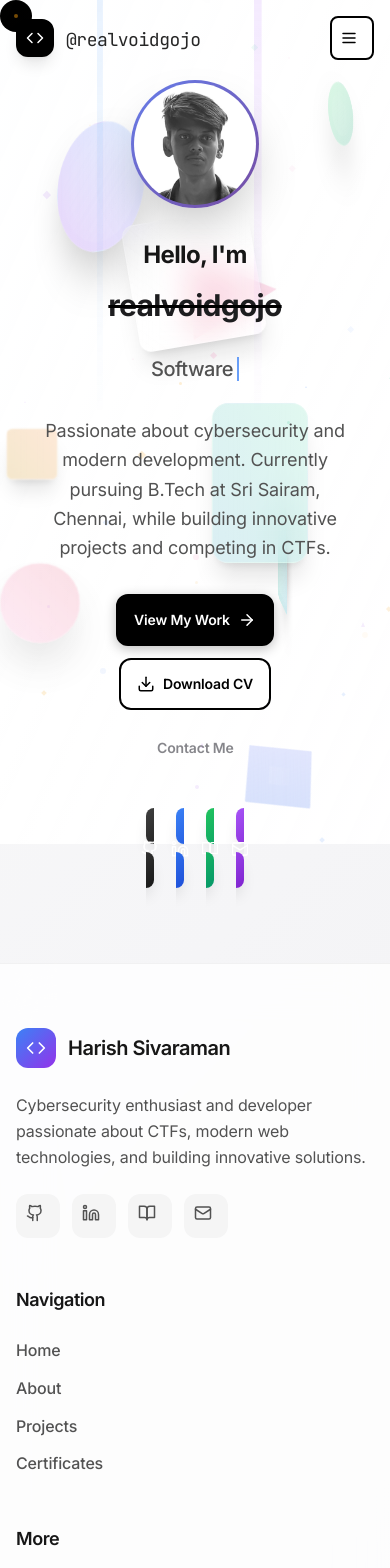
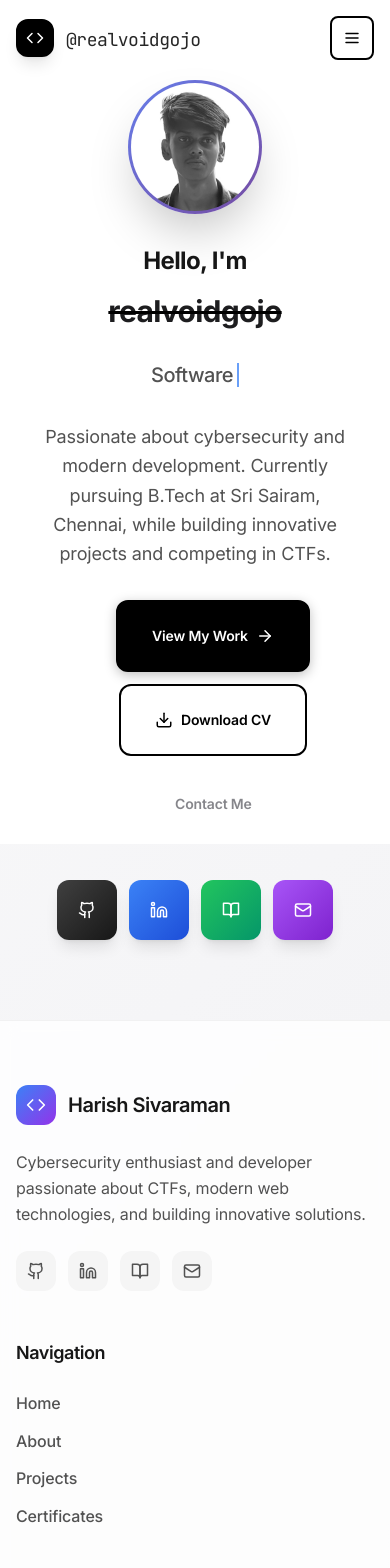
Before and after one commit to realvoidgojo/Portfolio, a React (Vite) app: page / in a window 390 px wide. Shown: the top 1568 px of the page. Built offline with nearby package versions, Linux system fonts and the light colour scheme.

Commit message:
icons aligned centered

```diff
--- a/src/App.tsx
+++ b/src/App.tsx
@@ -1,4 +1,4 @@
-import { useEffect } from "react";
+import { useEffect, useState } from "react";
 import {
   BrowserRouter as Router,
   Routes,
@@ -21,9 +21,29 @@ import ParticleSystem from "./components/ParticleSystem";
 import ThreeDBackground from "./components/ThreeDBackground";
 
 function App() {
+  const [isMobile, setIsMobile] = useState(false);
+  const [isLowPerformance, setIsLowPerformance] = useState(false);
+
   // Initialize EmailJS when the app loads
   useEffect(() => {
     emailjs.init("l0cyQBOYDtcQ3hscB");
+  }, []);
+
+  // Check device capabilities and performance
+  useEffect(() => {
+    const checkDeviceCapabilities = () => {
+      const width = window.innerWidth;
+      const isTouchDevice = 'ontouchstart' in window || navigator.maxTouchPoints > 0;
+      const isSlowDevice = navigator.hardwareConcurrency ? navigator.hardwareConcurrency < 4 : false;
+
+      setIsMobile(width < 768 || isTouchDevice);
+      setIsLowPerformance(width < 350 || isSlowDevice);
+    };
+
+    checkDeviceCapabilities();
+    window.addEventListener('resize', checkDeviceCapabilities);
+
+    return () => window.removeEventListener('resize', checkDeviceCapabilities);
   }, []);
 
   // Hide default cursor for custom cursor experience
@@ -31,7 +51,7 @@ function App() {
     // Only hide cursor on non-touch devices
     const isTouchDevice = 'ontouchstart' in window || navigator.maxTouchPoints > 0;
 
-    if (!isTouchDevice) {
+    if (!isTouchDevice && !isMobile) {
       document.body.style.cursor = 'none';
       document.documentElement.style.cursor = 'none';
     }
@@ -40,19 +60,19 @@ function App() {
       document.body.style.cursor = 'auto';
       document.documentElement.style.cursor = 'auto';
     };
-  }, []);
+  }, [isMobile]);
 
   return (
     <Router>
       <div className="min-h-screen relative">
-        {/* Custom Cursor - only on non-touch devices */}
-        {typeof window !== 'undefined' && !('ontouchstart' in window) && <CustomCursor />}
+        {/* Custom Cursor - only on non-touch, non-mobile devices */}
+        {!isMobile && !isLowPerformance && <CustomCursor />}
 
-        {/* 3D Background with Glassmorphism */}
-        <ThreeDBackground />
+        {/* 3D Background with Glassmorphism - reduced on mobile */}
+        {!isLowPerformance && <ThreeDBackground />}
 
-        {/* Particle System */}
-        <ParticleSystem />
+        {/* Particle System - disabled on low performance devices */}
+        {!isLowPerformance && <ParticleSystem />}
 
         {/* Simple background without parallax effects */}
         <div className="fixed inset-0 pointer-events-none -z-20">
--- a/src/components/About.tsx
+++ b/src/components/About.tsx
@@ -262,7 +262,7 @@ const About = () => {
                 whileHover={{ y: -4, scale: 1.02 }}
               >
                 <div className="flex items-center mb-6">
-                  <div className="p-3 rounded-xl bg-gradient-to-br from-blue-500/20 to-purple-600/20 text-blue-600 dark:text-blue-400 group-hover:scale-110 transition-transform duration-300">
+                  <div className="p-3 rounded-xl bg-gradient-to-br from-blue-500/20 to-purple-600/20 text-blue-600 dark:text-blue-400 group-hover:scale-110 transition-transform duration-300 flex items-center justify-center min-w-[44px] min-h-[44px]">
                     {skillSet.icon}
                   </div>
                   <h3
--- a/src/components/Certificates.tsx
+++ b/src/components/Certificates.tsx
@@ -371,8 +371,8 @@ const Certificates = () => {
                 alt={certificate.title}
                 className="w-full h-full object-cover group-hover:scale-110 transition-transform duration-500"
               />
-              <div className="absolute top-4 right-4 backdrop-blur-xl bg-white/80 dark:bg-neutral-900/80 p-3 rounded-full border border-neutral-200/50 dark:border-neutral-700/50">
-                <div className="text-blue-600 dark:text-blue-400">
+              <div className="absolute top-4 right-4 backdrop-blur-xl bg-white/80 dark:bg-neutral-900/80 p-3 rounded-full border border-neutral-200/50 dark:border-neutral-700/50 flex items-center justify-center min-w-[44px] min-h-[44px]">
+                <div className="text-blue-600 dark:text-blue-400 flex items-center justify-center">
                   {certificate.icon}
                 </div>
               </div>
--- a/src/components/Contact.tsx
+++ b/src/components/Contact.tsx
@@ -364,7 +364,7 @@ const Contact = () => {
                       className="flex items-start space-x-4"
                       whileHover={{ x: 4 }}
                     >
-                      <div className="p-3 bg-gradient-to-br from-blue-500/20 to-purple-600/20 rounded-xl text-blue-600 dark:text-blue-400">
+                      <div className="p-3 bg-gradient-to-br from-blue-500/20 to-purple-600/20 rounded-xl text-blue-600 dark:text-blue-400 flex items-center justify-center min-w-[44px] min-h-[44px]">
                         {item.icon}
                       </div>
                       <div>
@@ -410,7 +410,7 @@ const Contact = () => {
                       href={link.href}
                       target="_blank"
                       rel="noopener noreferrer"
-                      className={`p-4 bg-white/60 dark:bg-neutral-800/60 rounded-2xl border border-neutral-200/50 dark:border-neutral-700/50 text-neutral-600 dark:text-neutral-400 ${link.color} transition-all hover:bg-white/80 dark:hover:bg-neutral-700/80 backdrop-blur-sm group`}
+                      className={`p-4 bg-white/60 dark:bg-neutral-800/60 rounded-2xl border border-neutral-200/50 dark:border-neutral-700/50 text-neutral-600 dark:text-neutral-400 ${link.color} transition-all hover:bg-white/80 dark:hover:bg-neutral-700/80 backdrop-blur-sm group flex items-center justify-center min-w-[56px] min-h-[56px]`}
                       whileHover={{ scale: 1.05, y: -2 }}
                       whileTap={{ scale: 0.95 }}
                     >
--- a/src/components/CustomCursor.tsx
+++ b/src/components/CustomCursor.tsx
@@ -5,6 +5,7 @@ const CustomCursor = () => {
   const [isVisible, setIsVisible] = useState(true);
   const [isHovering, setIsHovering] = useState(false);
   const [cursorType, setCursorType] = useState('default');
+  const [isMobile, setIsMobile] = useState(false);
 
   const cursorX = useMotionValue(0);
   const cursorY = useMotionValue(0);
@@ -22,6 +23,19 @@ const CustomCursor = () => {
   const indicatorYSpring = useSpring(cursorY, { damping: 20, stiffness: 300 });
 
   useEffect(() => {
+    // Check if device is mobile
+    const checkMobile = () => {
+      setIsMobile(window.innerWidth < 768 || 'ontouchstart' in window);
+    };
+
+    checkMobile();
+    window.addEventListener('resize', checkMobile);
+
+    // Don't initialize cursor events on mobile
+    if (isMobile) {
+      return () => window.removeEventListener('resize', checkMobile);
+    }
+
     const moveCursor = (e: MouseEvent) => {
       cursorX.set(e.clientX - 16);
       cursorY.set(e.clientY - 16);
@@ -69,10 +83,13 @@ const CustomCursor = () => {
       document.removeEventListener('mouseleave', handleMouseLeave);
       document.removeEventListener('mouseover', handleElementHover);
     };
-  }, [cursorX, cursorY]);
+  }, [cursorX, cursorY, isMobile]);
 
   // Always render the cursor, control visibility with opacity
   // if (!isVisible) return null;
+
+  // Don't render cursor on mobile devices
+  if (isMobile) return null;
 
   return (
     <>
--- a/src/components/Footer.tsx
+++ b/src/components/Footer.tsx
@@ -74,7 +74,7 @@ const Footer = () => {
                   href={link.url}
                   target="_blank"
                   rel="noopener noreferrer"
-                  className="p-2.5 rounded-xl bg-neutral-100 dark:bg-neutral-800 text-neutral-600 dark:text-neutral-400 hover:bg-neutral-200 dark:hover:bg-neutral-700 hover:text-neutral-800 dark:hover:text-neutral-200 transition-all duration-200"
+                  className="p-2.5 rounded-xl bg-neutral-100 dark:bg-neutral-800 text-neutral-600 dark:text-neutral-400 hover:bg-neutral-200 dark:hover:bg-neutral-700 hover:text-neutral-800 dark:hover:text-neutral-200 transition-all duration-200 flex items-center justify-center min-w-[40px] min-h-[40px]"
                   whileHover={{ y: -2, scale: 1.05 }}
                   whileTap={{ scale: 0.95 }}
                   aria-label={link.label}
--- a/src/components/Hero.tsx
+++ b/src/components/Hero.tsx
@@ -327,7 +327,7 @@ const Hero = () => {
                 href={link.url}
                 target="_blank"
                 rel="noopener noreferrer"
-                className={`bg-gradient-to-br ${link.color} p-2 sm:p-2.5 rounded-xl text-white shadow-lg hover:shadow-xl transition-all duration-300 performance-optimized`}
+                className={`bg-gradient-to-br ${link.color} p-2 sm:p-2.5 rounded-xl text-white shadow-lg hover:shadow-xl transition-all duration-300 performance-optimized flex items-center justify-center min-w-[44px] min-h-[44px]`}
                 whileHover={{ y: -3, scale: 1.05 }}
                 whileTap={{ scale: 0.95 }}
                 aria-label={link.label}
--- a/src/components/MagneticElement.tsx
+++ b/src/components/MagneticElement.tsx
@@ -1,4 +1,4 @@
-import { useRef, useEffect, ReactNode } from 'react';
+import { useRef, useEffect, ReactNode, useState } from 'react';
 import { motion, useMotionValue, useSpring, useTransform } from 'framer-motion';
 
 interface MagneticElementProps {
@@ -15,6 +15,7 @@ const MagneticElement = ({
   distance = 100
 }: MagneticElementProps) => {
   const ref = useRef<HTMLDivElement>(null);
+  const [isMobile, setIsMobile] = useState(false);
 
   const x = useMotionValue(0);
   const y = useMotionValue(0);
@@ -27,6 +28,19 @@ const MagneticElement = ({
   const rotateY = useTransform(xSpring, [-50, 50], [-10, 10]);
 
   useEffect(() => {
+    // Check if device is mobile
+    const checkMobile = () => {
+      setIsMobile(window.innerWidth < 768 || 'ontouchstart' in window);
+    };
+
+    checkMobile();
+    window.addEventListener('resize', checkMobile);
+
+    // Don't initialize magnetic effects on mobile
+    if (isMobile) {
+      return () => window.removeEventListener('resize', checkMobile);
+    }
+
     const handleMouseMove = (e: MouseEvent) => {
       if (!ref.current) return;
 
@@ -59,8 +73,18 @@ const MagneticElement = ({
     return () => {
       document.removeEventListener('mousemove', handleMouseMove);
       document.removeEventListener('mouseleave', handleMouseLeave);
+      window.removeEventListener('resize', checkMobile);
     };
-  }, [x, y, strength, distance]);
+  }, [x, y, strength, distance, isMobile]);
+
+  // Simplified component for mobile devices
+  if (isMobile) {
+    return (
+      <div className={className}>
+        {children}
+      </div>
+    );
+  }
 
   return (
     <motion.div
--- a/src/components/Navbar.tsx
+++ b/src/components/Navbar.tsx
@@ -186,7 +186,7 @@ const Navbar = () => {
 
             {/* Mobile Menu Button with consistent styling */}
             <motion.button
-              className="md:hidden p-2 rounded-lg bg-white dark:bg-black text-black dark:text-white hover:bg-gray-100 dark:hover:bg-gray-900 transition-colors border-2 border-black dark:border-white"
+              className="md:hidden p-2 rounded-lg bg-white dark:bg-black text-black dark:text-white hover:bg-gray-100 dark:hover:bg-gray-900 transition-colors border-2 border-black dark:border-white flex items-center justify-center min-w-[44px] min-h-[44px]"
               onClick={() => setMobileMenuOpen(!mobileMenuOpen)}
               aria-label="Toggle menu"
               whileTap={{ scale: 0.95 }}
--- a/src/components/ThreeDBackground.tsx
+++ b/src/components/ThreeDBackground.tsx
@@ -1,21 +1,33 @@
-import React, { useRef } from 'react';
+import React, { useRef, useState, useEffect } from 'react';
 import { motion, useScroll, useTransform } from 'framer-motion';
 
 const ThreeDBackground = () => {
   const containerRef = useRef<HTMLDivElement>(null);
   const { scrollYProgress } = useScroll();
+  const [isMobile, setIsMobile] = useState(false);
 
-  // Transform values for scroll-based animations
-  const rotateX = useTransform(scrollYProgress, [0, 1], [0, 360]);
-  const rotateY = useTransform(scrollYProgress, [0, 1], [0, 180]);
-  const scale = useTransform(scrollYProgress, [0, 0.5, 1], [1, 1.2, 0.8]);
+  useEffect(() => {
+    const checkMobile = () => {
+      setIsMobile(window.innerWidth < 768);
+    };
 
-  // 3D Objects data
+    checkMobile();
+    window.addEventListener('resize', checkMobile);
+
+    return () => window.removeEventListener('resize', checkMobile);
+  }, []);
+
+  // Transform values for scroll-based animations - reduced on mobile
+  const rotateX = useTransform(scrollYProgress, [0, 1], [0, isMobile ? 180 : 360]);
+  const rotateY = useTransform(scrollYProgress, [0, 1], [0, isMobile ? 90 : 180]);
+  const scale = useTransform(scrollYProgress, [0, 0.5, 1], [1, isMobile ? 1.1 : 1.2, 0.8]);
+
+  // 3D Objects data - reduced count on mobile
   const objects = [
     {
       id: 1,
       type: 'sphere',
-      size: 120,
+      size: isMobile ? 80 : 120,
       position: { top: '15%', left: '10%' },
       animationDelay: 0,
       gradient: 'from-blue-400/20 to-purple-600/20',
@@ -23,11 +35,13 @@ const ThreeDBackground = () => {
     {
       id: 2,
       type: 'cube',
-      size: 100,
+      size: isMobile ? 70 : 100,
       position: { top: '60%', right: '15%' },
       animationDelay: 0.5,
       gradient: 'from-emerald-400/20 to-cyan-600/20',
     },
+    // Reduce objects on mobile
+    ...(isMobile ? [] : [
       {
         id: 3,
         type: 'pyramid',
@@ -59,8 +73,14 @@ const ThreeDBackground = () => {
         position: { top: '10%', right: '5%' },
         animationDelay: 2.5,
         gradient: 'from-green-400/20 to-emerald-600/20',
-    },
+      }
+    ])
   ];
+
+  // Don't render on very small screens (only for performance, not layout)
+  if (typeof window !== 'undefined' && window.innerWidth < 350) {
+    return null;
+  }
 
   const renderObject = (obj: typeof objects[0]) => {
     const baseClasses = `absolute backdrop-blur-xl border border-white/10 shadow-2xl`;
--- a/src/index.css
+++ b/src/index.css
@@ -554,10 +554,92 @@ p {
         margin-bottom: 1rem;
     }
 
-    /* Prevent horizontal scroll on mobile */
-    * {
+    /* Prevent horizontal scroll on mobile - more specific */
+    .container,
+    .section-padding,
+    .backdrop-blur-xl {
         max-width: 100vw;
         box-sizing: border-box;
+    }
+
+    /* Mobile Performance Optimizations */
+    .performance-optimized {
+        will-change: transform;
+        transform: translateZ(0);
+    }
+
+    /* Reduce blur effects on mobile for performance */
+    .backdrop-blur-xl,
+    .backdrop-blur-lg {
+        backdrop-filter: blur(8px);
+        -webkit-backdrop-filter: blur(8px);
+    }
+
+    /* Disable heavy animations on mobile */
+    .animate-float,
+    .float {
+        animation: none;
+    }
+
+    /* Simplify glassmorphism on mobile - preserve layout */
+    .glass-effect {
+        backdrop-filter: blur(8px);
+        -webkit-backdrop-filter: blur(8px);
+    }
+
+    /* Reduce particle effects complexity */
+    .particle-trail::after {
+        display: none;
+    }
+
+    /* Optimize hover states for touch devices */
+    .hover-glow::before {
+        display: none;
+    }
+
+    /* Reduce 3D transforms on mobile for performance */
+    .transform-3d {
+        transform-style: preserve-3d;
+        perspective: 500px;
+    }
+
+    /* Center icons in containers on mobile */
+    .icon-container {
+        display: flex;
+        align-items: center;
+        justify-content: center;
+        min-width: 44px;
+        min-height: 44px;
+    }
+
+    /* Specific icon container fixes for mobile */
+    .social-icon-container,
+    .contact-icon-container,
+    .skill-icon-container,
+    .certificate-icon-container {
+        display: flex;
+        align-items: center;
+        justify-content: center;
+    }
+
+    /* Optimize shadows for mobile */
+    .shadow-glow,
+    .shadow-glow-purple {
+        box-shadow: 0 4px 12px rgba(59, 130, 246, 0.2);
+    }
+
+    /* Reset any potentially interfering styles */
+    * {
+        /* Ensure proper box-sizing inheritance */
+        box-sizing: inherit;
+    }
+
+    /* Preserve responsive spacing and sizing */
+    [class*="sm:"],
+    [class*="md:"],
+    [class*="lg:"],
+    [class*="xl:"] {
+        /* Let Tailwind handle responsive styles without interference */
     }
 }
 
```
Also changed, not shown: src/components/ParticleSystem.tsx (+20 -1 lines). Lines whose indentation alone changed are shown as unchanged.
